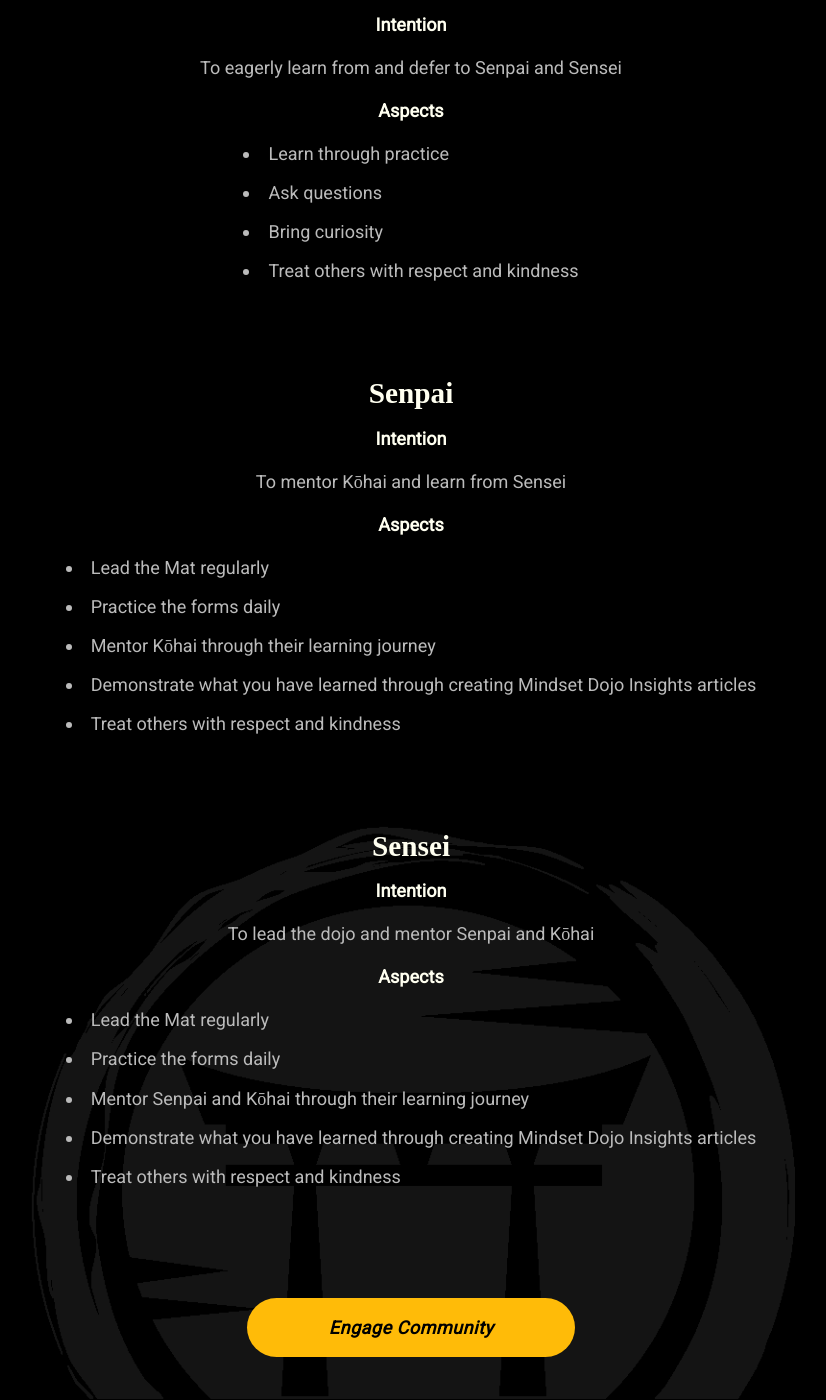
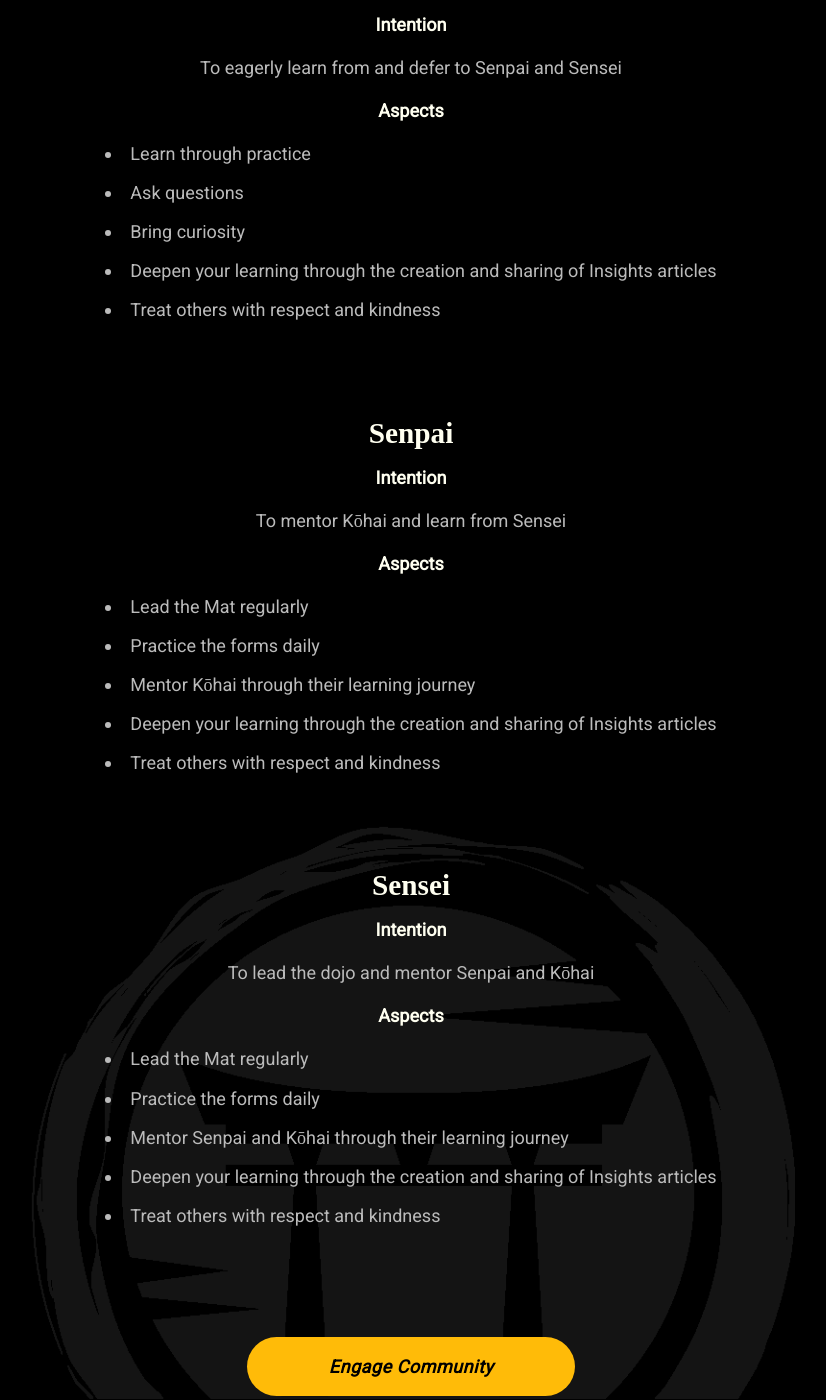
Before and after one commit to mindset-dojo/mindset-dojo.github.io, a Jekyll site: the page built from program.md, in a window 1280 px wide and 1400 px high, scrolled down 6398 px. Shown: the whole window, without its empty margins (229-1055 px from the left). Built offline with Jekyll 4.4.1, drawn with Linux system fonts in a browser that asks for light colours; some web fonts are replaced.

Commit message:
refactor(program): change language about creating mindset dojo insights articles.

```diff
--- a/_data/program.yaml
+++ b/_data/program.yaml
@@ -180,6 +180,7 @@ relationships:
       - label: Learn through practice
       - label: Ask questions
       - label: Bring curiosity
+      - label: Deepen your learning through the creation and sharing of Insights articles
       - label: Treat others with respect and kindness
   - label: Senpai
     intention: To mentor Kōhai and learn from Sensei
@@ -187,7 +188,7 @@ relationships:
       - label: Lead the Mat regularly
       - label: Practice the forms daily
       - label: Mentor Kōhai through their learning journey
-      - label: Demonstrate what you have learned through creating Mindset Dojo Insights articles
+      - label: Deepen your learning through the creation and sharing of Insights articles
       - label: Treat others with respect and kindness
   - label: Sensei
     intention: To lead the dojo and mentor Senpai and Kōhai
@@ -195,6 +196,6 @@ relationships:
       - label: Lead the Mat regularly
       - label: Practice the forms daily
       - label: Mentor Senpai and Kōhai through their learning journey
-      - label: Demonstrate what you have learned through creating Mindset Dojo Insights articles
+      - label: Deepen your learning through the creation and sharing of Insights articles
       - label: Treat others with respect and kindness
 ...
```
